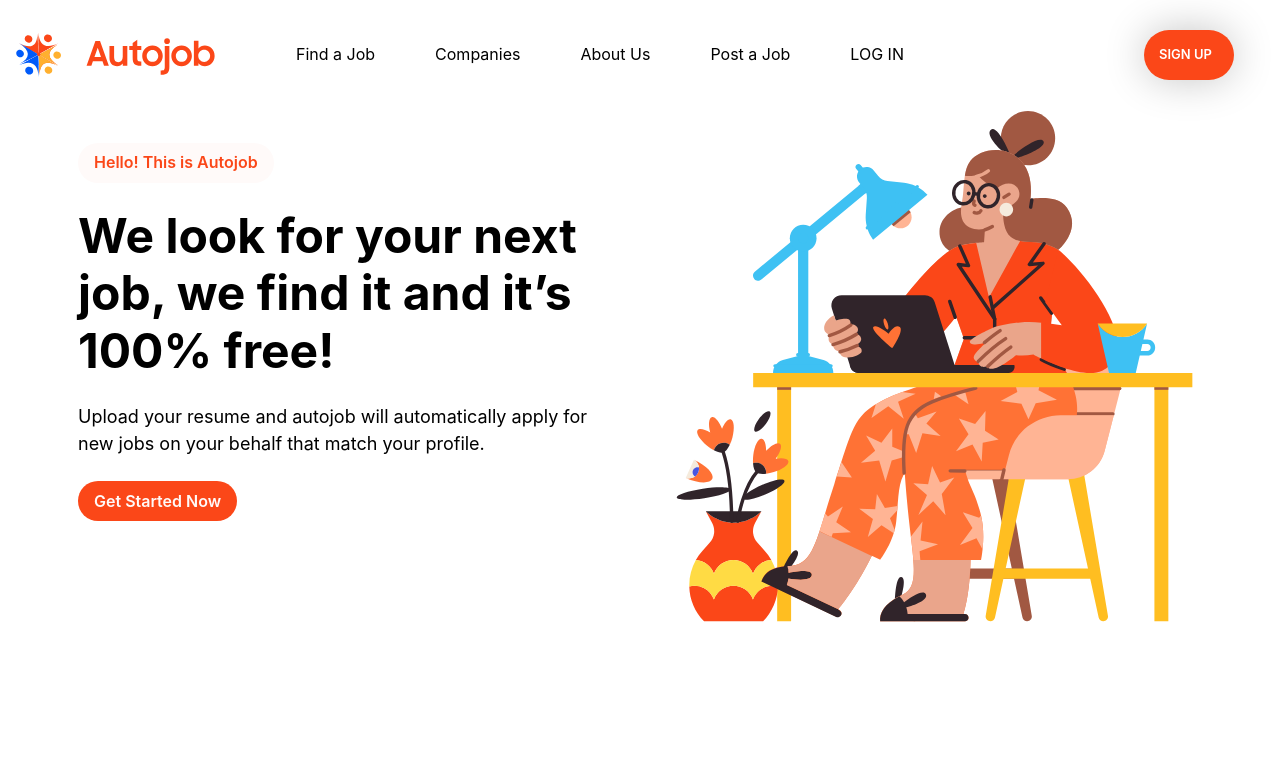
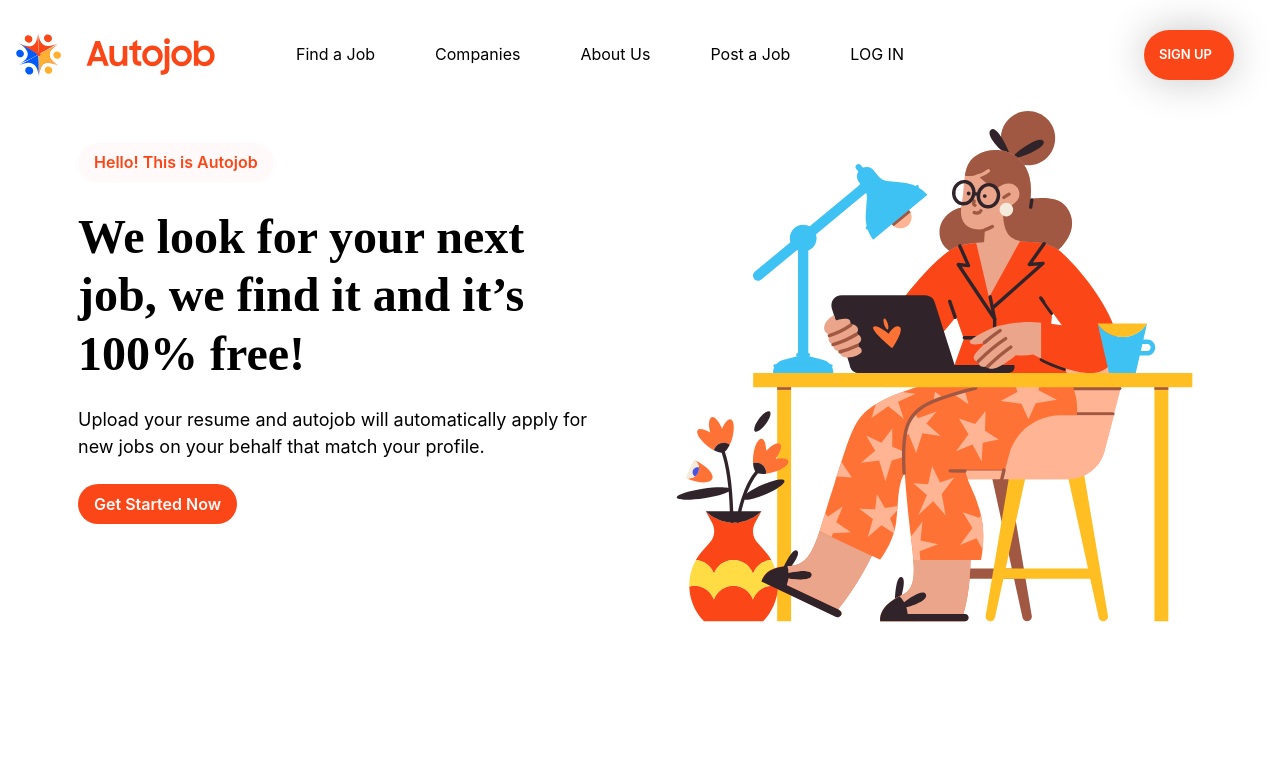
Before and after one commit to jambu43/auto-job-landing-page, a React (Create React App) app: page / in a window 1280 px wide. Shown: the top 783 px of the page. Built offline with nearby package versions, Linux system fonts and the light colour scheme.

Commit message:
Changed font familly

```diff
--- a/src/components/Banner.tsx
+++ b/src/components/Banner.tsx
@@ -27,7 +27,7 @@ export default function Banner() {
             </Button>
           </Stack>
           <Heading fontSize={{ base: "3xl", md: "4xl", lg: "5xl" }}>
-            <Text color={"#000"} as={"span"}>
+            <Text color={"#000"} as={"span"} style={{ fontFamily: "Recoleta" }}>
               We look for your next job, we find it and it’s 100% free!
             </Text>
           </Heading>
```
